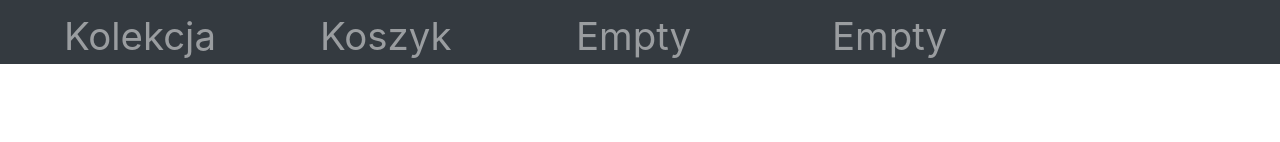
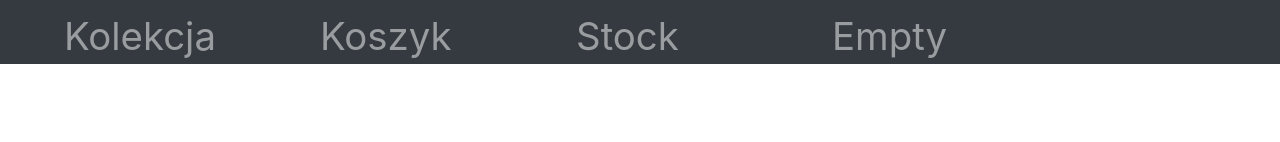
Before and after one commit to CleverDarkSolutions/redux-shop, a React (Create React App) app: page / in a window 1280 px wide. Shown: the top 142 px of the page. Built offline with nearby package versions, Linux system fonts and the light colour scheme.

Commit message:
jakies zmiayn hsfajkfs

```diff
--- a/src/App.js
+++ b/src/App.js
@@ -6,8 +6,9 @@ import ProductCollection from './productCollection';
 import Cart from './cart';
 import store from './app/store';
 import {useDispatch,useSelector} from 'react-redux';
-import {show1,show2} from './features/mainSlice';
+import {show1,show2,show3} from './features/mainSlice';
 import {useState} from 'react';
+import Stock from './stock';
 
 
 function App() {
@@ -18,9 +19,10 @@ function App() {
   console.log(subMenu);
   return (
     <div className="App">
-      <Navbar functionOne={() => { dispatch(show1()); }} functionTwo={() => { dispatch(show2()); }}></Navbar>
+      <Navbar functionOne={() => { dispatch(show1()); }} functionTwo={() => { dispatch(show2()); }} functionThree={() => {dispatch(show3())}}></Navbar>
       {subMenu.subMenu1 && <ProductCollection></ProductCollection>}
       {subMenu.subMenu2 && <Cart></Cart>}
+      {subMenu.subMenu3 && <Stock></Stock>}
     </div>
   );
 }
--- a/src/cart.js
+++ b/src/cart.js
@@ -14,6 +14,14 @@ const Cart = () => {
     const componentsToRender = items.map((item, index) => (
         <CartElement key={index} id={item.id} productName={item.label} productPrice={item.price} productQuantity={item.quantity}></CartElement>
     ));
+
+    const total = (arr) => {
+        let sum=0
+        for(let i=0;i<arr.length;i++){
+            sum += arr[i].price * arr[i].amount;
+        }
+        return sum;
+    }
 
     return (
         <div>
--- a/src/features/mainSlice.js
+++ b/src/features/mainSlice.js
@@ -4,20 +4,29 @@ export const mainSlice = createSlice({
     name: 'main',
     initialState: {
         subMenu1: true,
-        subMenu2: false
+        subMenu2: false,
+        subMenu3: false
     },
     reducers: {
         show1: (state) => {
             state.subMenu1 = true;
             state.subMenu2 = false;
+            state.subMenu3 = false;
         },
 
         show2: (state) => {
             state.subMenu1 = false;
             state.subMenu2 = true;
+            state.subMenu3 = false;
         },
+
+        show3: (state) => {
+            state.subMenu1 = false;
+            state.subMenu2 = false;
+            state.subMenu3 = true;
+        }
     },
 });
 
-export const {show1,show2} = mainSlice.actions;
+export const {show1,show2,show3} = mainSlice.actions;
 export default mainSlice.reducer;
--- a/src/navbar.js
+++ b/src/navbar.js
@@ -41,7 +41,7 @@ const Navbar = (props) => {
                         <a className="nav-link" onClick={props.functionTwo}>Koszyk</a>
                     </li>
                     <li className="nav-item list-inline-item" style={navElement3} >
-                        <a className="nav-link" onClick={props.functionThree}>Empty</a>
+                        <a className="nav-link" onClick={props.functionThree}>Stock</a>
                     </li>
 
                     <li className="nav-item list-inline-item" style={navElement4} >
--- a/src/product.js
+++ b/src/product.js
@@ -81,10 +81,10 @@ const ProductElement = (props) => {
             <Button variant="outline-dark" style={buttonStyle} onClick={() => {
                 dispatch(setValues({
                     id: props.id,
-                    quantity: tempQ, // props.quantity would reset it to 0 when switching
-                    stock: stock1, // props.stock would reset it to 0 when switching
+                    quantity: val[id].quantity + tempQ, // adding to already existing quantity
+                    stock: stock1,
                     tempQ: 0,
-                    price: props.price,
+                    price: Number(props.price),
                     label: props.label
                 }))}}>Do koszyka</Button>
             <img style={imgStyle} src={props.src}></img>
--- /dev/null
+++ b/src/stock.js
@@ -0,0 +1,33 @@
+import React from 'react';
+import { useSelector } from 'react-redux';
+import StockElement from './stockElement';
+
+let tableStyle = {
+    width: '60%',
+    margin: 'auto'
+}
+
+const Stock = () => {
+    const items = useSelector(state => state.counter.values);
+    const componentsToRender = items.map((item, index) => (
+        <StockElement key={index} id={item.id} productName={item.label} productStock={item.stock}></StockElement>
+    ));
+    return (
+        <div>
+            <table style={tableStyle} className="table table-bordered">
+                <thead>
+                    <tr>
+                        <th>ID</th>
+                        <th>Name</th>
+                        <th>Stock</th>
+                    </tr>
+                </thead>
+                <tbody>
+                    {componentsToRender}
+                </tbody>
+            </table>
+        </div>
+    )
+}
+
+export default Stock;
--- /dev/null
+++ b/src/stockElement.js
@@ -0,0 +1,13 @@
+import React from 'react';
+
+const StockElement = (props) => {
+    return(
+        <tr>
+            <td scope="row">{props.id}</td>
+            <td>{props.productName}</td>
+            <td>{props.productStock}</td>
+        </tr>
+    )
+}
+
+export default StockElement;
```
